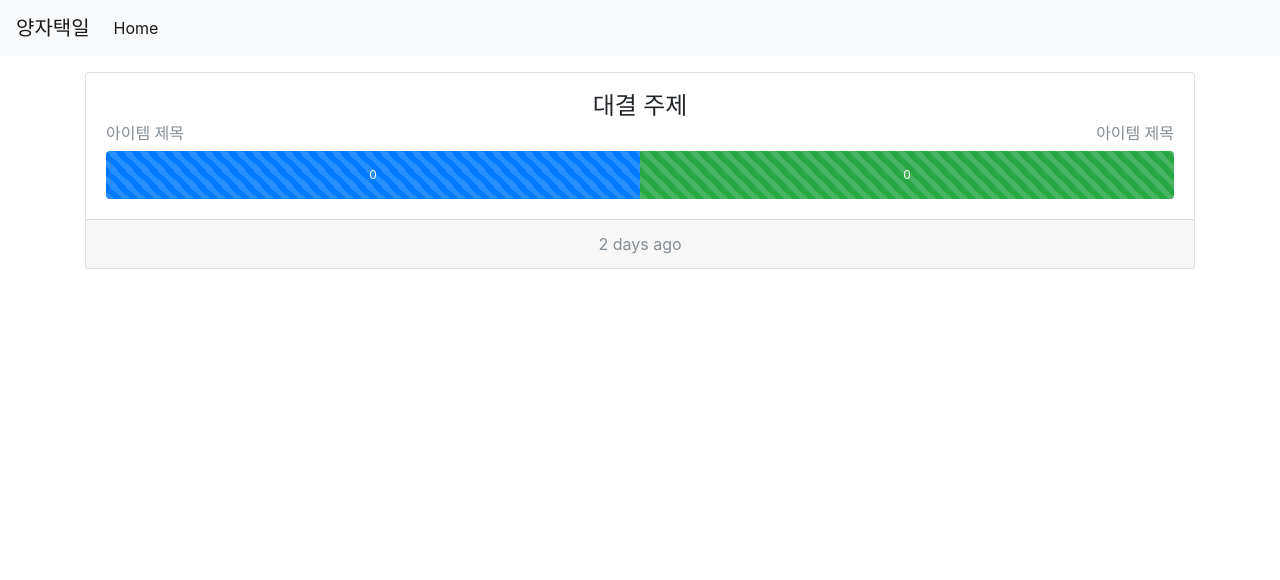
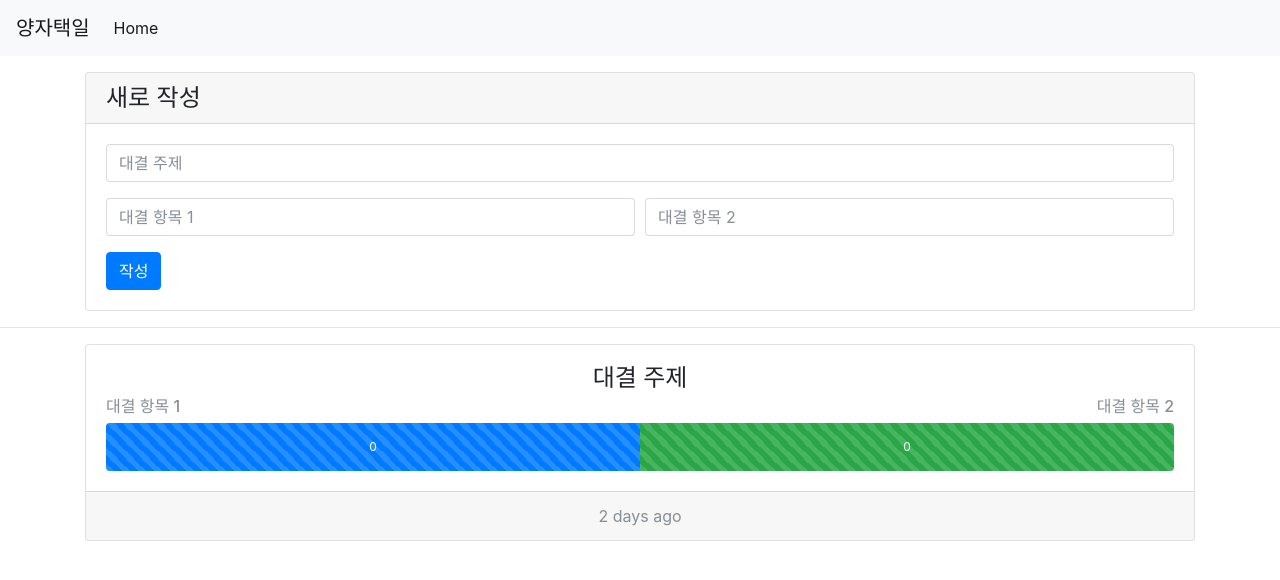
Before and after one commit to sorinies/fc-hackathon0825, a plain HTML site: page index.html in a window 1280 px wide. Drawn offline with nearby package versions, Linux system fonts and the light colour scheme.

Commit message:
modify html

```diff
--- a/css/style.css
+++ b/css/style.css
@@ -9,7 +9,7 @@ body {
   padding-top: 4.5rem;
 }
 
-.battlelist .card {
+.card {
   margin-bottom: 1rem;
 }
 
--- a/index.html
+++ b/index.html
@@ -29,17 +29,39 @@
         </ul>
       </div>
     </nav>
+    <div class="container write">
+      <div class="card">
+        <h4 class="card-header">새로 작성</h4>
+        <div class="card-body">
+          <form style="margin-bottom: 1rem;">
+            <div class="form-group">
+              <input type="text" class="form-control" id="battleTitleInput" placeholder="대결 주제">
+            </div>
+            <div class="form-row">
+              <div class="col">
+                <input type="text" class="form-control" id="battleItemInput1" placeholder="대결 항목 1">
+              </div>
+              <div class="col">
+                <input type="text" class="form-control" id="battleItemInput2" placeholder="대결 항목 2">
+              </div>
+            </div>
+          </form>
+          <button type="button" class="btn btn-primary">작성</button>
+        </div>
+      </div>
+    </div>
+    <hr>
     <div class="container battlelist">
-      <div class="card text-center">
+      <div class="card text-center" id="">
         <div class="card-body">
           <h4 class="card-title">대결 주제</h4>
           <div class="item-title-wrap clearfix">
-            <h6 class="card-subtitle mb-2 text-muted float-left item-title">아이템 제목</h6>
-            <h6 class="card-subtitle mb-2 text-muted float-right item-title">아이템 제목</h6>
+            <h6 class="card-subtitle mb-2 text-muted float-left item-title">대결 항목 1</h6>
+            <h6 class="card-subtitle mb-2 text-muted float-right item-title">대결 항목 2</h6>
           </div>
-          <div class="progress">
-            <div class="progress-bar progress-bar-striped progress-bar-animated vote-bar" role="progressbar" style="width: 50%" id="">0</div>
-            <div class="progress-bar bg-success progress-bar-striped progress-bar-animated vote-bar" role="progressbar" style="width: 50%" id="cid-">0</div>
+          <div class="progress" id="progress">
+            <div class="progress-bar progress-bar-striped progress-bar-animated vote-bar" role="progressbar" style="width: 50%">0</div>
+            <div class="progress-bar bg-success progress-bar-striped progress-bar-animated vote-bar" role="progressbar" style="width: 50%">0</div>
           </div>
         </div>
         <div class="card-footer text-muted">
@@ -47,6 +69,7 @@
         </div>
       </div>
     </div><!-- /.container -->
+
 
 
     <!-- Bootstrap core JavaScript
```
Also changed, not shown: js/data.json (+16 -1 lines).
